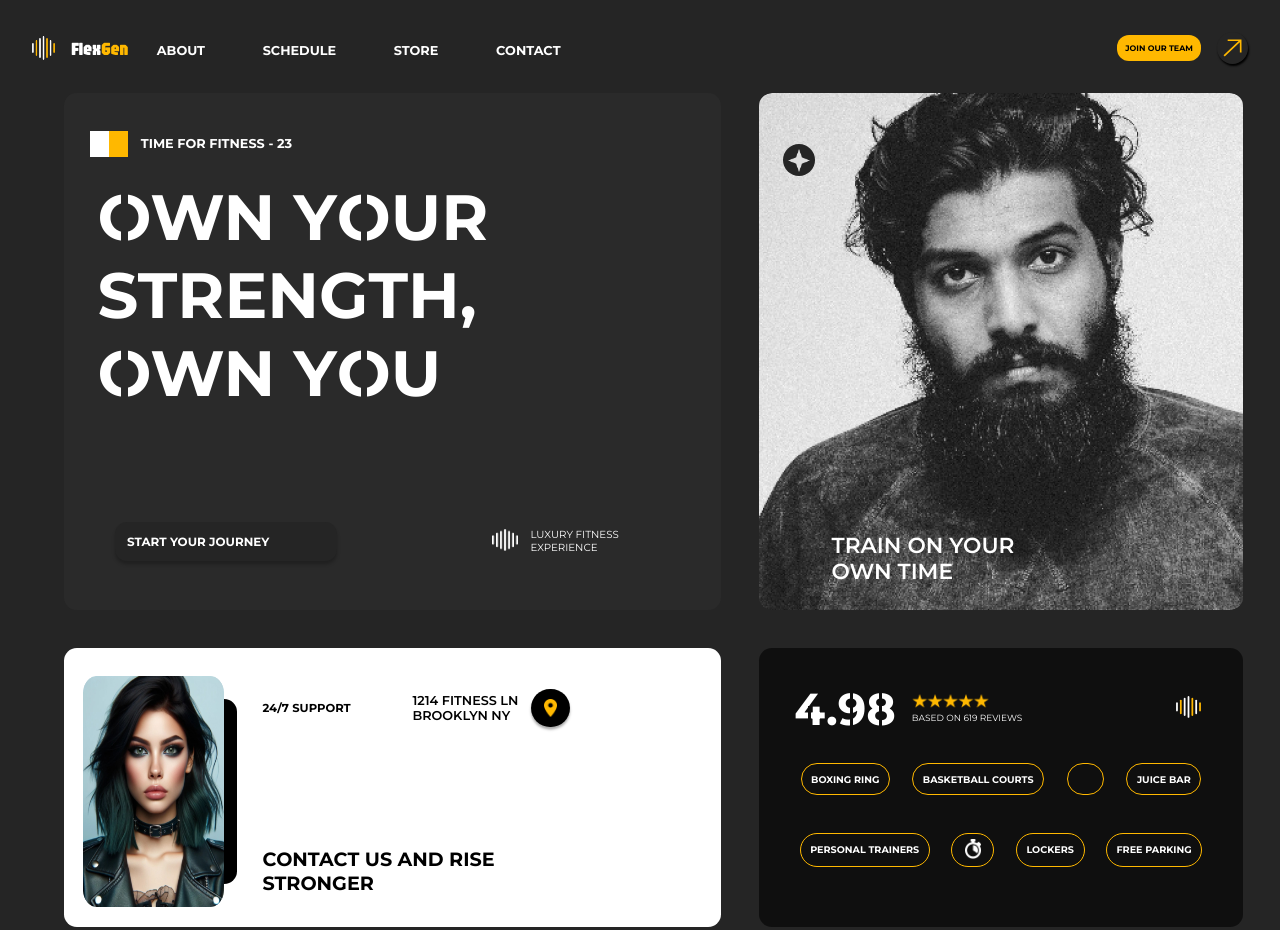
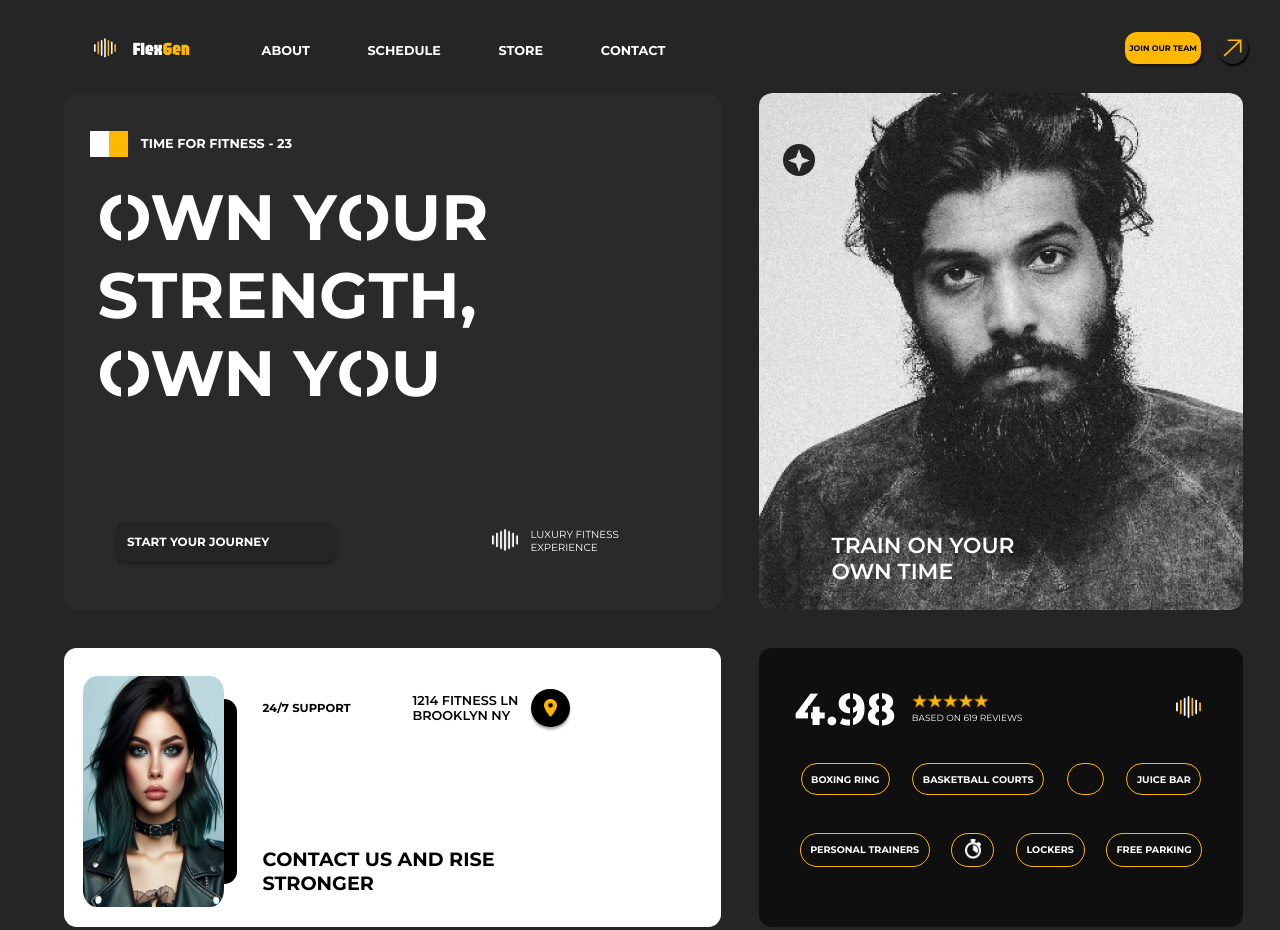
Before and after one commit to ZENith-95/FLEXGEN-Fitness-Figma-Assignment-, a plain HTML site: page index.html in a window 1280 px wide. Drawn offline with Linux system fonts and the light colour scheme.

Commit message:
minor changes to some nav bar elements

```diff
--- a/index.html
+++ b/index.html
@@ -10,7 +10,7 @@
     <nav id="navbar">
         <div class="navbar">
             <div class="main-logo">
-                <div class="main-logo-image"><img src="./Assets/Images/main logo.png" alt="main logo">
+                <div class="main-logo-image"><img src="./Assets/Images/Group store.svg" alt="main logo">
                 </div>
                 <div class="main-logo-text">
                     <h5>Flex<span>Gen</span></h5>
--- a/style.css
+++ b/style.css
@@ -27,13 +27,15 @@ body{
     justify-content: space-between;
     position: sticky;
     height: 4em;
-    padding: 3em 2em 2em 2em;
+    padding: 3em 2em 2em 3em;
 }
 
 #navbar .navbar{
     display: flex;
     align-items: center;
-    width: 60%;
+    justify-content: space-around;
+    width: 80%;
+    padding: 2%;
 }
 
 #navbar .navbar .main-logo{
@@ -42,12 +44,14 @@ body{
     justify-content: space-between;
     font-family: jaro;
     width : 6em;
+    height: 3em;
+    padding: 0em  em;
     gap: 1em;
 }
 
 #navbar .navbar .main-logo .main-logo-image{
-    height: 1.5em;
-    width: 2em;
+    height: 3em;
+    width: 3em;
 }
 
 #navbar .navbar .main-logo .main-logo-image img{
@@ -102,25 +106,29 @@ body{
     display: flex;
     align-items: center;
     justify-content: flex-end;
-    width: 40%;
+    width: 20%;
     height: 2em;
     gap: 1em;
 }
 
 #navbar .join .join-team{
     background-color: #ffb800;
-    padding: 1em;
+    padding: .5em;
     font-size: 50%;
     border-radius: 1.5em;
     font-weight: 700;
+    display: flex;
+    align-items: center;
+    justify-content: center;
+    height: 100%;
     color: black;
+    box-shadow: .3em .3em rgba(0, 0, 0, 0.384) ;
 }
 
 #navbar .join .vector{
     height: 2em;
     background-color: #252525;
     box-shadow: 1px 2px 2px black;
-    border-radius: 50%;
     border-radius: 100%;
     display: flex;
     align-items: center;
```
